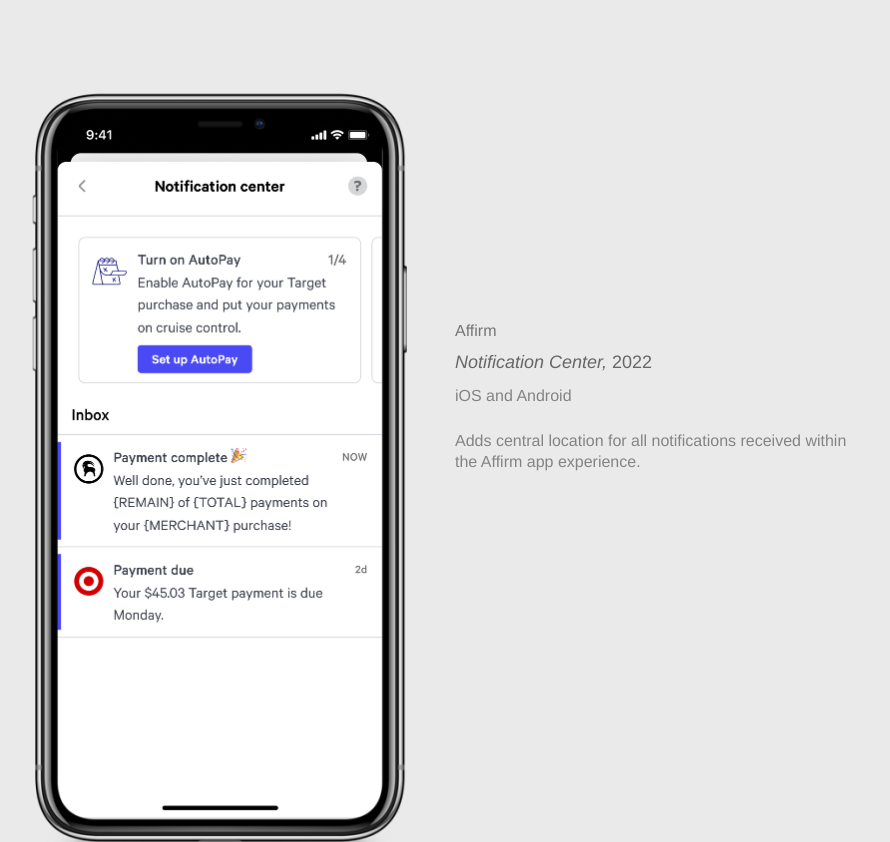
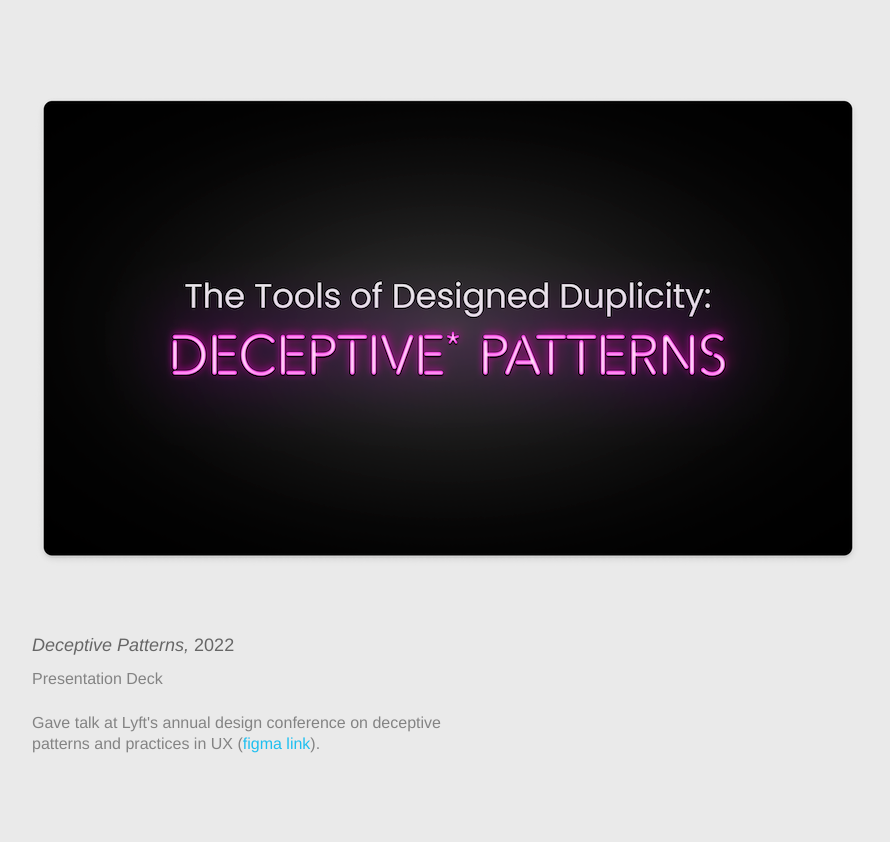
Before and after one commit to edgutman/portfolio, a plain HTML site: page index.html in a window 1280 px wide. Shown: the part 1188-2030 px from the top of the page, without its empty margins (292-1182 px from the left). Drawn offline with Linux system fonts and the light colour scheme.

Commit message:
added talk

```diff
--- a/index.html
+++ b/index.html
@@ -64,6 +64,16 @@
                         <h2><span>Driver Thanks, </span>2022</h2>
                         <h3>iOS and Android</h3>
                         <p>Gives drivers ability to thank riders for tips they receive.</p>
+                    </div>
+                </div>
+                <div class="project-item-desk">
+                    <div class="hero">
+                        <img src="resources/images/projects/2022-05.png">
+                    </div>
+                    <div class="description">
+                        <h2><span>Deceptive Patterns, </span>2022</h2>
+                        <h3>Presentation Deck</h3>
+                        <p>Gave talk at Lyft's annual design conference on deceptive patterns and practices in UX (<a href="https://www.figma.com/proto/eAqBteq7HJAKTu9lnFqPQm/Sparks-2022.12?page-id=236%3A550&type=design&node-id=236-551&viewport=1531%2C180%2C0.15&t=FjrhonnzE3d3GMw2-1&scaling=contain&mode=design">figma link</a>). </p>
                     </div>
                 </div>
                 <div class="project-item-mobile">
--- a/resources/css/styles.css
+++ b/resources/css/styles.css
@@ -54,6 +54,16 @@
 .main-content-wrapper {
     display: grid;
     grid-template-columns: 1fr;
+}
+a {
+    text-decoration: none;
+}
+a:link {
+    font-weight: 400;
+    color: #1EBFF0;
+}
+a:hover {
+    color: #A456E1;
 }
 .project-item-mobile {
     display: grid;
```
Also changed, not shown: resources/images/projects/2022-05.png (added).
